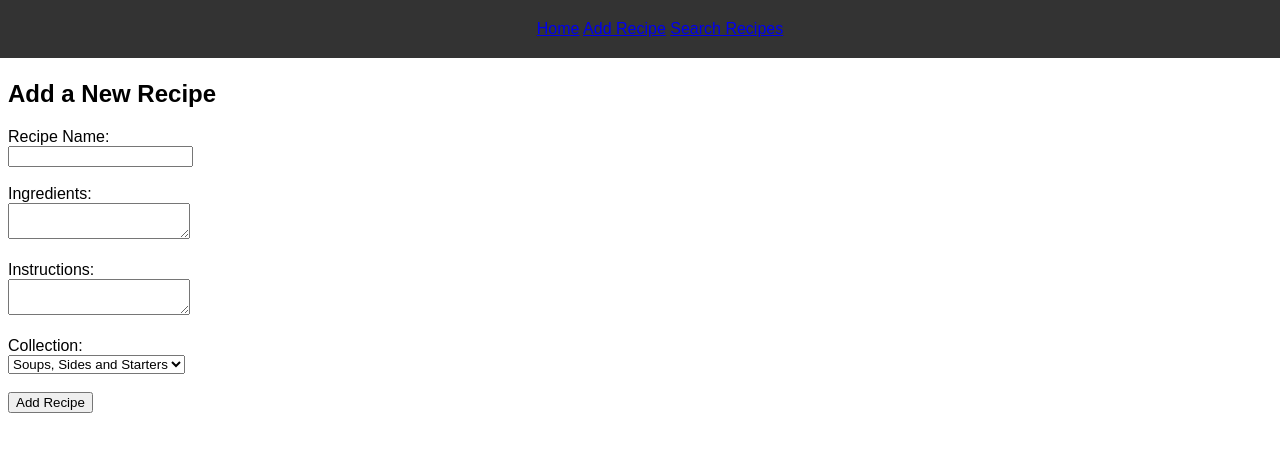
After one commit to HudiDil/Cookbook, a Flask app: page /add in a window 1280 px wide. The commit adds this page. Shown: the top 452 px of the page. Run offline with Flask 3, Linux system fonts and the light colour scheme; data comes from the database, SQL or seed files in the repository.

Commit message:
starting

```diff
--- a/app.py
+++ b/app.py
@@ -1,69 +1,119 @@
+from flask import Flask, render_template, request, redirect, url_for
+import sqlite3
 import requests
-import pandas as pd
 from bs4 import BeautifulSoup
 
-from flask import Flask, render_template, redirect, url_for
-from flask_sqlalchemy import SQLAlchemy
-import os
+app = Flask(__name__)
+DATABASE = 'recipes.db'
 
-app = Flask(__name__)
+def get_db_connection():
+    conn = sqlite3.connect(DATABASE)
+    conn.row_factory = sqlite3.Row
+    return conn
 
-basedir = os.path.abspath(os.path.dirname(__file__))
-app.config['SQLALCHMEY_DATABASE_URL'] ='sqlite:///' + os.path.join(basedir, 'db.sqlite')
+def initialize_db():
+    connection = get_db_connection()
+    with open('schema.sql') as f:
+        connection.executescript(f.read())
+    connection.close()
 
-app.config['SQLALCHEMY_TRACK_MODIFICATIONS'] = False
-db = SQLAlchemy(app)
+def create_collections():
+    collections = [
+        "Soups, Sides and Starters",
+        "Main dishes - Chicken",
+        "Main dishes - Fish",
+        "Main dishes - Beef",
+        "Desserts"
+    ]
+    conn = get_db_connection()
+    for collection in collections:
+        conn.execute('INSERT OR IGNORE INTO collections (name) VALUES (?)', (collection,))
+    conn.commit()
+    conn.close()
 
-class Recipe(db.Model):
-    id = db.Column(db.Integer, primary_key=True)
-    name = db.Column(db.String(100))
-    ingredients = db.Column(db.Text)
-    instructions = db.Column(db.Text)
-    category = db.Column(db.String(50))
+def scrape_recipes():
+    url = "https://www.myjewishlearning.com/the-nosher/57-shabbat-dinner-recipes-youre-going-to-love/"
+    response = requests.get(url)
+    soup = BeautifulSoup(response.content, 'html.parser')
 
-@app.get("/")
-def home():
-    ingredient_list = db.session.query(Recipe).all()
-    return render_template('base.html', recipes=recipes)
+    sections = soup.select('h3, h2')
+    recipes = []
+    for section in sections:
+        category = section.get_text(strip=True)
+        collection_id = None
+        conn = get_db_connection()
+        collection = conn.execute('SELECT id FROM collections WHERE name = ?', (category,)).fetchone()
+        if collection:
+            collection_id = collection['id']
+        conn.close()
 
+        next_element = section.find_next()
+        while next_element and next_element.name not in ['h3', 'h2']:
+            if next_element.name == 'a':
+                recipe_name = next_element.get_text(strip=True)
+                recipe_link = next_element['href']
+                recipes.append((recipe_name, recipe_link, collection_id))
+            next_element = next_element.find_next()
 
+    conn = get_db_connection()
+    for recipe in recipes:
+        conn.execute(
+            'INSERT INTO recipes (name, ingredients, instructions, collection_id) VALUES (?, ?, ?, ?)',
+            (recipe[0], recipe[1], '', recipe[2])
+        )
+    conn.commit()
+    conn.close()
 
-'''
-# collecting our page from the website
-page = "https://www.myjewishlearning.com/the-nosher/passover-recipes-carrot-kugel/"
-soup = BeautifulSoup(requests.get(page).content, 'html.parser')
-print(soup.find('h2').text.strip())
+@app.route('/')
+def index():
+    conn = get_db_connection()
+    collections = conn.execute('SELECT * FROM collections').fetchall()
+    conn.close()
+    return render_template('index.html', collections=collections)
 
+@app.route('/add', methods=('GET', 'POST'))
+def add_recipe():
+    conn = get_db_connection()
+    collections = conn.execute('SELECT * FROM collections').fetchall()
+    conn.close()
+    if request.method == 'POST':
+        name = request.form['name']
+        ingredients = request.form['ingredients']
+        instructions = request.form['instructions']
+        collection_id = request.form['collection_id']
 
-ingredients = []
-for li in soup.select('tasty-recipes-entry-content'):
-    ingred = ' '.join(li.text.split())
-    ingredients.append(ingred)
-print(ingredients)
-# print(soup.prettify())  # printing each html tag on its own line
+        conn = get_db_connection()
+        conn.execute(
+            'INSERT INTO recipes (name, ingredients, instructions, collection_id) VALUES (?, ?, ?, ?)',
+            (name, ingredients, instructions, collection_id)
+        )
+        conn.commit()
+        conn.close()
+        return redirect(url_for('index'))
+    return render_template('add.html', collections=collections)
 
-# filtering our url search to only get the urls that contain word recipe
+@app.route('/search', methods=('GET', 'POST'))
+def search():
+    recipes = []
+    if request.method == 'POST':
+        query = request.form['query']
+        conn = get_db_connection()
+        recipes = conn.execute(
+            "SELECT * FROM recipes WHERE name LIKE ? OR ingredients LIKE ?",
+            ('%' + query + '%', '%' + query + '%')
+        ).fetchall()
+        conn.close()
+    return render_template('search.html', recipes=recipes)
 
-recipe_urls = pd.Series([a.get("href") for a in soup.find_all("a")])
-recipe_urls = recipe_urls[(recipe_urls.str.count("-")>0) &
-(recipe_urls.str.contains("/recipes/")==True) &
-(recipe_urls.str.contains("-recipes/")==True) &
-(recipe_urls.str.contains("course")==False) &
-(recipe_urls.str.contains("books")==False) &
-(recipe_urls.str.endswith("recipes/")==False)].unique()
+@app.route('/recipe/<int:recipe_id>')
+def recipe(recipe_id):
+    conn = get_db_connection()
+    recipe = conn.execute('SELECT * FROM recipes WHERE id = ?', (recipe_id,)).fetchone()
+    conn.close()
+    return render_template('recipe.html', recipe=recipe)
 
-df['recipe_urls'] = "https://www.myjewishlearning.com/the-nosher/57-shabbat-dinner-recipes-youre-going-to-love/" + df['recipe_urls'].astype('str')
-
-
-recipe_name_list = soup.find(class_='m-content__body')  # our class
-
-# finding all instances of <a> tag within class
-recipe_name_list_items = recipe_name_list.find_all('a')
-# printing out all the recipe names
-for recipe_name in recipe_name_list_items:
-    names = recipe_name.contents[0]
-    links = 'https://www.myjewishlearning.com/the-nosher/57-shabbat-dinner-recipes-youre-going-to-love/' + recipe_name.get('href')
-    print(names)
-    print(links)
-
-'''
+if __name__ == '__main__':
+    initialize_db()
+    create_collections()
+    scrape_recipes()
+    app.run(host="0.0.0.0", debug=True)
--- /dev/null
+++ b/schema.sql
@@ -0,0 +1,16 @@
+DROP TABLE IF EXISTS collections;
+DROP TABLE IF EXISTS recipes;
+
+CREATE TABLE collections (
+    id INTEGER PRIMARY KEY AUTOINCREMENT,
+    name TEXT NOT NULL UNIQUE
+);
+
+CREATE TABLE recipes (
+    id INTEGER PRIMARY KEY AUTOINCREMENT,
+    name TEXT NOT NULL,
+    ingredients TEXT NOT NULL,
+    instructions TEXT NOT NULL,
+    collection_id INTEGER,
+    FOREIGN KEY (collection_id) REFERENCES collections (id)
+);
--- /dev/null
+++ b/style.css
@@ -0,0 +1,29 @@
+body {
+  font-family: sans-serif;
+}
+
+nav {
+  background-color: #333;
+  position: fixed;
+  top: 0;
+  width: 100%;
+  padding: 20px;
+  left: 0;
+  color: white;
+  text-align: center;
+}
+
+.container {
+  display: flex;
+  flex-direction: row;
+  justify-content: space-between;
+  margin: 150px 5%;
+}
+
+.left-column {
+  width: 25%;
+}
+
+.right-column {
+  width: 65%;
+}
--- /dev/null
+++ b/templates/add.html
@@ -0,0 +1,24 @@
+{% extends 'base.html' %}
+
+{% block content %}
+<h2>Add a New Recipe</h2>
+<form method="post">
+    <label for="name">Recipe Name:</label><br>
+    <input type="text" id="name" name="name" required><br><br>
+
+    <label for="ingredients">Ingredients:</label><br>
+    <textarea id="ingredients" name="ingredients" required></textarea><br><br>
+
+    <label for="instructions">Instructions:</label><br>
+    <textarea id="instructions" name="instructions" required></textarea><br><br>
+
+    <label for="collection_id">Collection:</label><br>
+    <select id="collection_id" name="collection_id" required>
+        {% for collection in collections %}
+        <option value="{{ collection['id'] }}">{{ collection['name'] }}</option>
+        {% endfor %}
+    </select><br><br>
+
+    <button type="submit">Add Recipe</button>
+</form>
+{% endblock %}
--- a/templates/base.html
+++ b/templates/base.html
@@ -1,43 +1,20 @@
 <!DOCTYPE html>
 <html>
-    <head>
-        <title>Project: Recipe book</title>
-        <meta charset="utf-8">
-        <style>
-        </style>
-    </head>
-    <body>
-
-        <h1>____'s Recipe Book</h1>
-
-        <h2>Contents:</h2>
-
-        <ol>
-            <li><a href="?">Recipe #1</a></li>
-        </ol>
-
-        <h2 id="?">Recipe #1</h2>
-
-        <ul>
-            <li>Time: _</li>
-            <li>Serves: _</li>
-        </ul>
-
-        <table>
-            <thead>
-                <tr>
-                    <th>Ingredients</th>
-                    <th>Quantity</th>
-                </tr>
-            </thead>
-            <tbody>
-            </tbody>
-        </table>
-
-        <p><strong>Step 1:</strong> Do something.
-</p>
-
-    <p><em>Source: <a href="?">Some recipes websites</a></em></p>
-
-    </body>
+<head>
+    <title>Shabbat Recipes</title>
+    <link rel="stylesheet" href="{{ url_for('static', filename='style.css') }}">
+</head>
+<body>
+    <header>
+        <h1>Shabbat Recipes</h1>
+        <nav>
+            <a href="{{ url_for('index') }}">Home</a>
+            <a href="{{ url_for('add_recipe') }}">Add Recipe</a>
+            <a href="{{ url_for('search') }}">Search Recipes</a>
+        </nav>
+    </header>
+    <main>
+        {% block content %}{% endblock %}
+    </main>
+</body>
 </html>
```
Also changed, not shown: base.html (deleted, +0 -36 lines), init_db.py (added, +20 -0 lines), styles.css (deleted, +0 -56 lines), templates/index.html (added, +10 -0 lines), templates/recipe.html (added, +9 -0 lines), templates/search.html (added, +15 -0 lines), database.db (added), db.sqlite (deleted), recipes.db (added), 1 other file.
